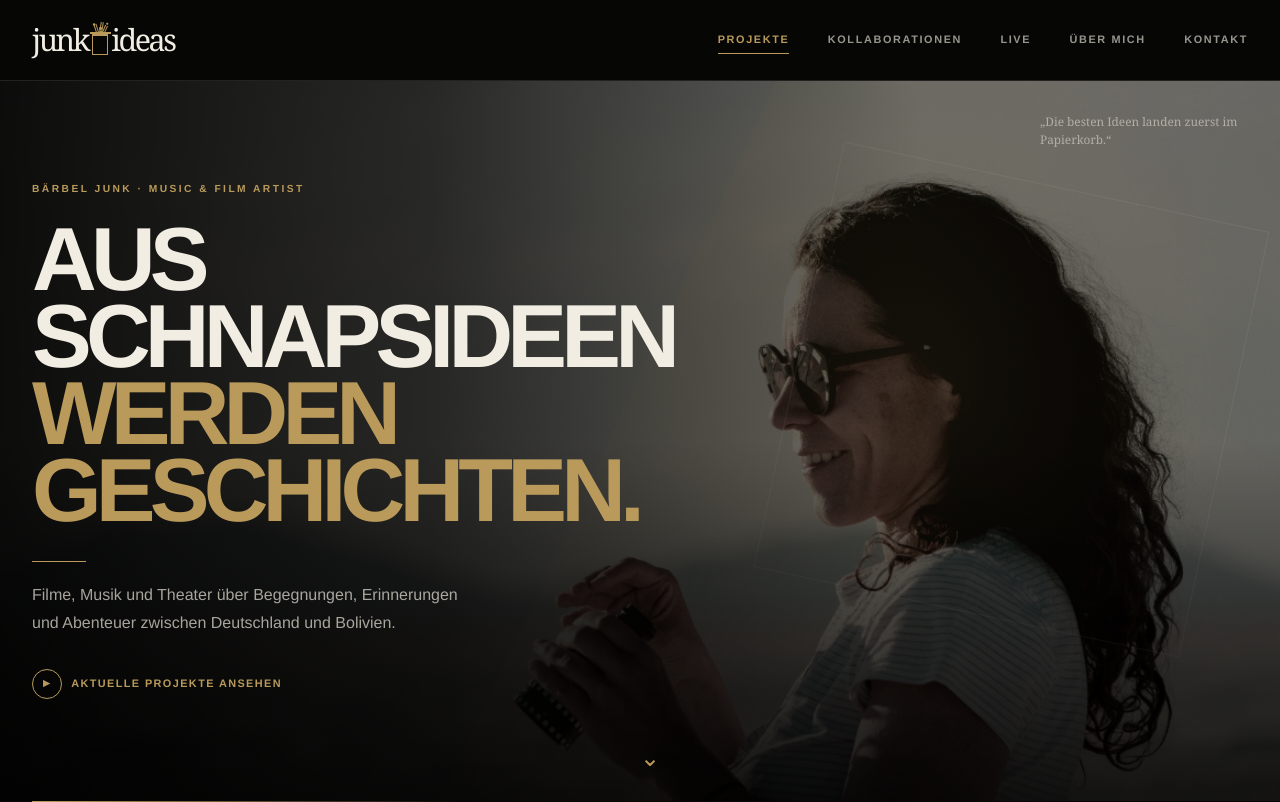
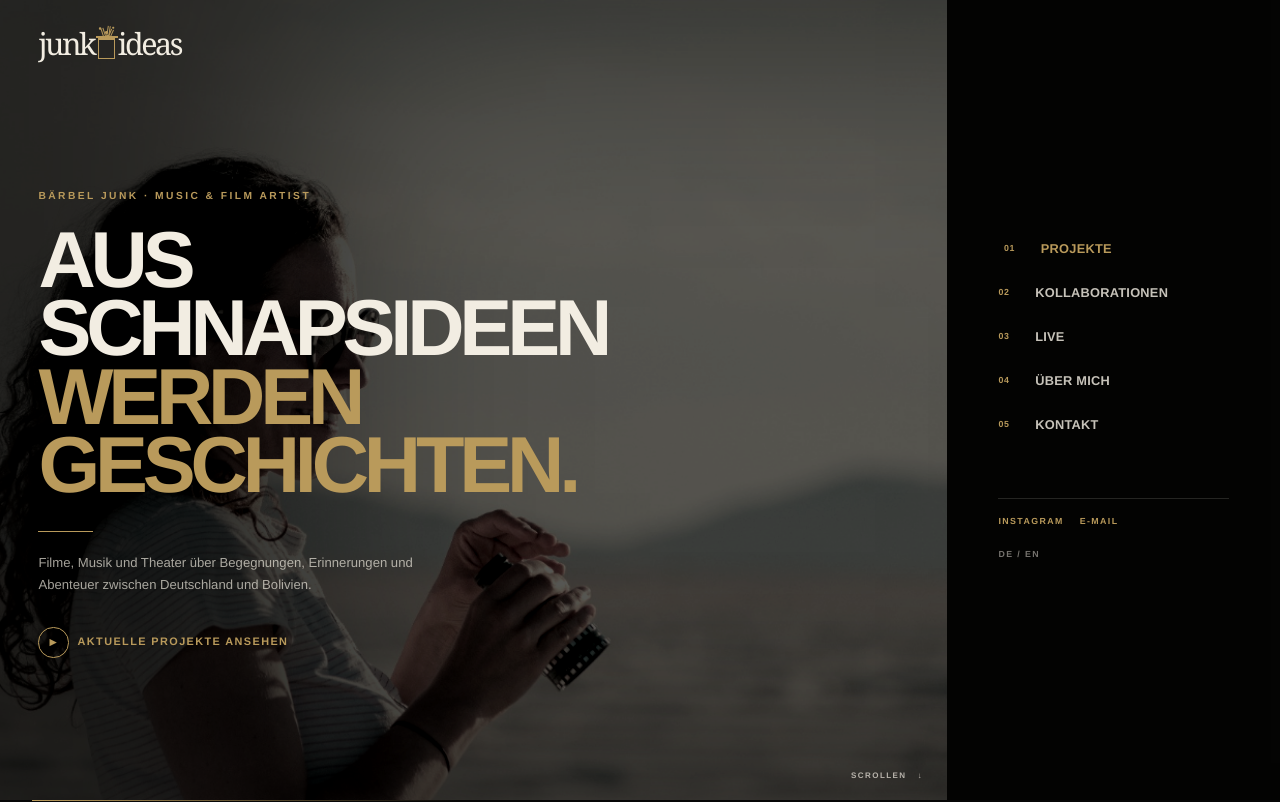
Before and after one commit to platform-eva/junkideas, a Next.js app: page / in a window 1280 px wide. Shown: the top 802 px of the page. Built offline with nearby package versions, Linux system fonts and the light colour scheme.

Commit message:
Build editorial landing page

```diff
--- a/app/globals.css
+++ b/app/globals.css
@@ -1084,6 +1084,171 @@ button:focus-visible {
     animation-iteration-count: 1 !important;
   }
 }
+
+/* =========================
+   Editorial landing layout
+========================= */
+
+.nav-number,
+.nav-panel-meta {
+  display: none;
+}
+
+@media (min-width: 900px) {
+  :root {
+    --nav-height: 0rem;
+    --side-panel: clamp(18rem, 26vw, 27rem);
+  }
+
+  .site-nav {
+    position: absolute;
+    inset: 0 0 auto;
+    z-index: 50;
+    border: 0;
+    background: transparent;
+    backdrop-filter: none;
+  }
+
+  .main-nav {
+    width: 100%;
+    min-height: 5.5rem;
+    padding: 0 clamp(1.4rem, 3vw, 3.5rem);
+    padding-right: calc(var(--side-panel) + clamp(1.4rem, 3vw, 3.5rem));
+  }
+
+  .nav-items {
+    position: absolute;
+    top: 0;
+    right: 0;
+    width: var(--side-panel);
+    height: 100svh;
+    display: flex;
+    flex-direction: column;
+    align-items: stretch;
+    justify-content: center;
+    gap: 4rem;
+    background: rgba(4, 4, 3, 0.98);
+    padding: clamp(2rem, 4vw, 4rem);
+  }
+
+  .nav-panel-links {
+    display: grid;
+    gap: 1.55rem;
+  }
+
+  .nav-link {
+    display: grid;
+    grid-template-columns: 1.6rem 1fr;
+    align-items: center;
+    gap: 0.7rem;
+    padding: 0;
+    color: rgba(242, 237, 226, 0.82);
+    font-size: clamp(0.75rem, 1vw, 0.95rem);
+    letter-spacing: 0.02em;
+  }
+
+  .nav-link::after {
+    display: none;
+  }
+
+  .nav-link:hover,
+  .nav-link-active {
+    color: var(--gold);
+    transform: translateX(0.35rem);
+  }
+
+  .nav-number {
+    display: inline;
+    color: var(--gold);
+    font-size: 0.55rem;
+    letter-spacing: 0.08em;
+  }
+
+  .nav-panel-meta {
+    display: block;
+    border-top: 1px solid rgba(242, 237, 226, 0.14);
+    padding-top: 1rem;
+    color: rgba(242, 237, 226, 0.48);
+    font-size: 0.55rem;
+    letter-spacing: 0.16em;
+  }
+
+  .nav-socials {
+    display: flex;
+    gap: 1rem;
+    margin-bottom: 1.25rem;
+    color: var(--gold);
+  }
+
+  .hero {
+    min-height: 100svh;
+    margin-right: var(--side-panel);
+  }
+
+  .hero::before,
+  .hero::after {
+    display: none;
+  }
+
+  .hero-image {
+    object-position: 44% center;
+    filter: sepia(0.32) saturate(0.68) brightness(0.54) contrast(1.2);
+    transform: none;
+  }
+
+  .hero-shade {
+    background: rgba(0, 0, 0, 0.37);
+    box-shadow: inset 18rem 0 16rem rgba(0, 0, 0, 0.58);
+  }
+
+  .hero-content {
+    width: 100%;
+    min-height: 100svh;
+    align-items: center;
+    padding: 8rem clamp(1.4rem, 3vw, 3.5rem) 5rem;
+  }
+
+  .hero-copy {
+    max-width: min(42rem, 56vw);
+  }
+
+  .hero-story {
+    max-width: 11ch;
+    margin-top: 1.35rem;
+    font-size: clamp(3.7rem, 6.2vw, 7.2rem);
+    line-height: 0.86;
+  }
+
+  .hero-intro {
+    max-width: 25rem;
+    font-size: 0.82rem;
+    line-height: 1.65;
+  }
+
+  .scroll-cue {
+    right: 1.5rem;
+    bottom: 1.1rem;
+    left: auto;
+    display: flex;
+    align-items: center;
+    gap: 0.7rem;
+    color: rgba(242, 237, 226, 0.7);
+    font-size: 0.5rem;
+    font-weight: 700;
+    letter-spacing: 0.18em;
+    text-transform: uppercase;
+  }
+}
+
+@media (max-width: 899px) {
+  .nav-panel-links {
+    display: contents;
+  }
+
+  .hero-story {
+    text-wrap: balance;
+  }
+}
 .about-heading {
   max-width: 10ch;
   font-size: clamp(4rem, 9vw, 8rem);
@@ -1102,6 +1267,7 @@ button:focus-visible {
 }
 @media (max-width: 639px) {
   .hero-story {
-    font-size: clamp(3rem, 11vw, 4.8rem);
+    font-size: clamp(2.65rem, 9.8vw, 4.8rem);
+    letter-spacing: -0.07em;
   }
 }
--- a/components/Hero.tsx
+++ b/components/Hero.tsx
@@ -32,8 +32,9 @@ export default function Hero() {
           </div>
         </div>
       </div>
-      <p className="hero-quote">„Die besten Ideen landen zuerst im Papierkorb.“</p>
-      <div className="scroll-cue" aria-hidden="true">⌄</div>
+      <Link className="scroll-cue" href="#projects">
+        Scrollen <span aria-hidden="true">↓</span>
+      </Link>
     </section>
   );
 }
--- a/components/Navbar.tsx
+++ b/components/Navbar.tsx
@@ -53,16 +53,26 @@ export default function Navbar() {
           <span />
         </button>
         <div className={`nav-items ${menuOpen ? "nav-items-open" : ""}`}>
-          {links.map((link) => (
+          <div className="nav-panel-links">
+            {links.map((link, index) => (
               <Link
                 className={`nav-link ${activeSection === link.href.slice(2) ? "nav-link-active" : ""}`}
                 href={link.href}
                 key={link.href}
                 onClick={() => setMenuOpen(false)}
               >
-              {link.label}
+                <span className="nav-number">{String(index + 1).padStart(2, "0")}</span>
+                <span>{link.label}</span>
               </Link>
             ))}
+          </div>
+          <div className="nav-panel-meta">
+            <div className="nav-socials" aria-label="Social Media">
+              <a href="https://www.instagram.com/pianoman.lapelicula/" rel="noreferrer" target="_blank">Instagram</a>
+              <a href="#contact">E-Mail</a>
+            </div>
+            <p>DE / EN</p>
+          </div>
         </div>
       </nav>
     </header>
```
Also changed, not shown: 1 other file (tests, documents, lock files or other folders). Lines whose indentation alone changed are shown as unchanged.
